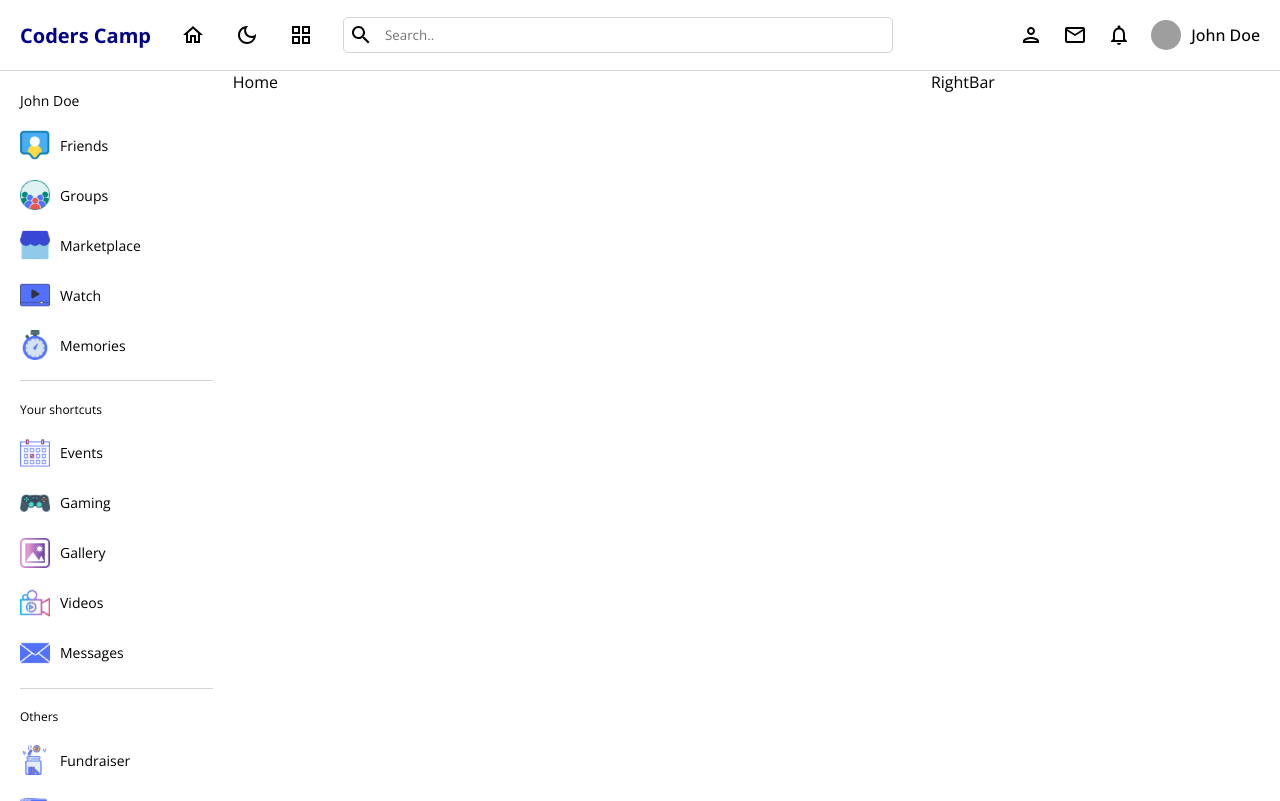
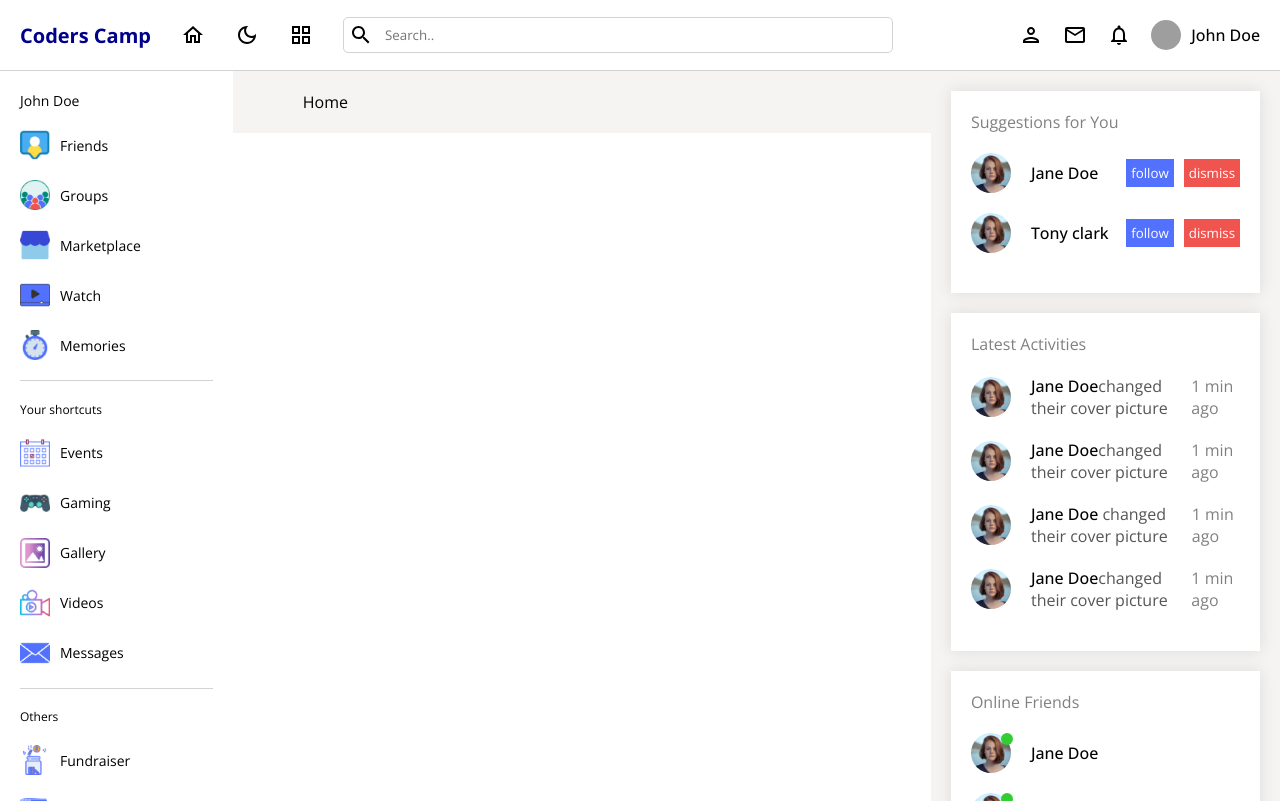
Before and after one commit to hiteshmishra052/Coders-Camp, a React (Create React App) app in the folder my-app/: page / in a window 1280 px wide. Built offline with nearby package versions, Linux system fonts and the light colour scheme; grey boxes are pictures that could not be loaded.

Commit message:
adding dark mode

```diff
--- a/my-app/src/App.js
+++ b/my-app/src/App.js
@@ -11,15 +11,19 @@ import RightBar from "./components/rightBar/RightBar";
 import Home from "./pages/home/home";
 import Profile from "./pages/profile/profile";
 import { Navigate } from "react-router-dom";
+import "./style.scss";
+import { useContext } from "react";
+import { DarkModeContext } from "./context/darkModeContext";
 
 function App() {
 
   const currentUser = true;
 
+  const {darkMode} = useContext(DarkModeContext);
   const Layout = ()=>
   {
     return(
-      <div>
+      <div className={`theme-${darkMode? "dark": "light"}`}>
         <Navbar/>
         <div style={{display:"flex"}}>
           <LeftBar/>
--- a/my-app/src/components/leftBar/leftBar.scss
+++ b/my-app/src/components/leftBar/leftBar.scss
@@ -1,4 +1,6 @@
+@import "../../style.scss";
 .leftBar {
+  @include themify($themes) {
     flex: 2;
     position: sticky;
     top: 70px;
@@ -6,13 +8,17 @@
     overflow: scroll;
     background-color: themed("bg");
     color: themed("textColor");
+
+    &::-webkit-scrollbar {
+      display: none;
+    }
     .container {
       padding: 20px;
       hr {
         margin: 20px 0px;
         border: none;
         height: 0.5px;
-        background-color: lightgray;
+        background-color: themed("border");
       }
       .menu {
         display: flex;
@@ -52,3 +58,4 @@
       }
     }
   }
+}
--- a/my-app/src/components/navbar/navbar.scss
+++ b/my-app/src/components/navbar/navbar.scss
@@ -1,49 +1,59 @@
-.navbar{
+@import "../../style.scss";
+
+.navbar {
+  @include themify($themes) {
     display: flex;
     align-items: center;
     justify-content: space-between;
     padding: 10px 20px;
     height: 50px;
-    border-bottom: 1px solid lightgray;
-
-    .left{
+    border-bottom: 1px solid themed("border");
+    position: sticky;
+    top: 0;
+    background-color: themed("bg");
+    color: themed("textColor");
+    .left {
       display: flex;
       align-items: center;
       gap: 30px;
-       span{
+
+      span {
         font-weight: bold;
         font-size: 20px;
-           color: darkblue;
+        color: themed("logo");
       }
-       .search{
+
+      .search {
         display: flex;
         align-items: center;
         gap: 10px;
-        border: 1px solid lightgray;
+        border: 1px solid themed("border");
         border-radius: 5px;
         padding: 5px;
-          input{
+        input {
           border: none;
           width: 500px;
+          background-color: transparent;
+          color:themed("textColor") ;
         }
       }
     }
-    .right{
+    .right {
       display: flex;
       align-items: center;
       gap: 20px;
-         .user{
+      .user {
         display: flex;
         align-items: center;
         gap: 10px;
         font-weight: 500;
-            img{
+        img {
           width: 30px;
           height: 30px;
           border-radius: 50%;
           object-fit: cover;
         }
-
       }
     }
   }
+}
--- a/my-app/src/components/rightBar/RightBar.jsx
+++ b/my-app/src/components/rightBar/RightBar.jsx
@@ -1,10 +1,108 @@
 import React from 'react';
 import "./rightBar.scss"
+import userimage from "./user.jpg";
 
 const RightBar=()=> {
   return (
-    <div className='rightBar'>
-      RightBar
+    <div className="rightBar">
+      <div className="container">
+        <div className="item">
+          <span>Suggestions for You</span>
+          <div className="user">
+            <div className="userInfo">
+              <img src={userimage} alt="" />
+              <span>Jane Doe</span>
+            </div>
+            <div className="buttons">
+              <button>follow</button>
+              <button>dismiss</button>
+            </div>
+          </div>
+          <div className="user">
+            <div className="userInfo">
+              <img src={userimage} alt="" />
+              <span>Tony clark</span>
+            </div>
+            <div className="buttons">
+              <button>follow</button>
+              <button>dismiss</button>
+            </div>
+          </div>
+        </div>
+        <div className="item">
+          <span>Latest Activities</span>
+          <div className="user">
+            <div className="userInfo">
+              <img src={userimage} alt="" />
+              <p>
+              <span>Jane Doe</span>
+              changed their cover picture
+              </p>
+            </div>
+            <span>1 min ago</span>
+          </div>
+          <div className="user">
+            <div className="userInfo">
+              <img src={userimage} alt="" />
+              <p>
+              <span>Jane Doe</span>
+              changed their cover picture
+              </p>
+            </div>
+            <span>1 min ago</span>
+          </div>
+          <div className="user">
+            <div className="userInfo">
+              <img src={userimage} alt="" />
+              <p>
+              <span>Jane Doe </span> changed their cover picture
+              </p>
+            </div>
+            <span>1 min ago</span>
+          </div>
+          <div className="user">
+            <div className="userInfo">
+              <img src={userimage} alt="" />
+              <p>
+              <span>Jane Doe</span>
+              changed their cover picture
+              </p>
+            </div>
+            <span>1 min ago</span>
+          </div>
+        </div>
+        <div className="item">
+          <span>Online Friends</span>
+          <div className="user">
+            <div className="userInfo">
+              <img src={userimage} alt="" />
+              <div className="online"/>
+              <span>Jane Doe</span>
+            </div>
+          </div>
+          <div className="user">
+            <div className="userInfo">
+              <img src={userimage} alt="" />
+              <div className="online"/>
+              <span>Jane Doe</span>
+            </div>
+          </div>
+          <div className="user">
+            <div className="userInfo">
+              <img src={userimage} alt="" />
+              <div className="online"/>
+              <span>Jane Doe</span>
+            </div>
+          </div>
+          <div className="user">
+            <div className="userInfo">
+              <img src={userimage} alt="" />
+              <div className="online"/>
+              <span>Jane Doe</span>
+            </div>
+          </div>
+        </div>
+      </div>
     </div>
   )
 }
--- a/my-app/src/components/rightBar/rightBar.scss
+++ b/my-app/src/components/rightBar/rightBar.scss
@@ -1,3 +1,92 @@
-.rightBar{
-    flex: 3;
+@import "../../style.scss";
+.rightBar {
+  @include themify($themes) {
+  flex: 3;
+  position: sticky;
+  top: 70px;
+  height: calc(100vh - 70px);
+  overflow: scroll;
+  background-color: themed("bgSoft");
+  color: themed("textColor");
+
+  &::-webkit-scrollbar {
+    display: none;
+  }
+
+  .container {
+    padding: 20px;
+
+    .item {
+      -webkit-box-shadow: 0px 0px 15px 1px rgba(0, 0, 0, 0.09);
+      -moz-box-shadow: 0px 0px 15px 1px rgba(0, 0, 0, 0.09);
+      box-shadow: 0px 0px 15px 1px rgba(0, 0, 0, 0.09);
+      padding: 20px;
+      margin-bottom: 20px;
+      background-color: themed("bg");
+
+      span {
+        color: gray;
+      }
+
+      .user {
+        display: flex;
+        align-items: center;
+        justify-content: space-between;
+        margin: 20px 0px;
+
+        .userInfo {
+          display: flex;
+          align-items: center;
+          gap: 20px;
+          position: relative;
+
+          img {
+            width: 40px;
+            height: 40px;
+            border-radius: 50%;
+            object-fit: cover;
+          }
+          .online {
+            width: 12px;
+            height: 12px;
+            border-radius: 50%;
+            background-color: limegreen;
+            position: absolute;
+            top: 0;
+            left: 30px;
+          }
+
+          p {
+            color: themed("textColorSoft");
+          }
+
+          span {
+            font-weight: 500;
+            color: themed("textColor");
+          }
+        }
+        .buttons {
+          display: flex;
+          align-items: center;
+          gap: 10px;
+
+          button {
+            border: none;
+            padding: 5px;
+            color: white;
+            cursor: pointer;
+
+            &:first-child {
+              background-color: #5271ff;
+            }
+
+            &:last-child {
+              background-color: #f0544f;
+            }
+          }
+        }
+      }
+    }
+  }
 }
+}
--- /dev/null
+++ b/my-app/src/context/darkModeContext.jsx
@@ -0,0 +1,20 @@
+import { createContext, useEffect, useState } from "react";
+
+export const DarkModeContext = createContext()
+
+export const DarkModeContextProvider =({children}) =>{
+    const [darkMode, setDarkMode] = useState( JSON.parse( localStorage.getItem("darkMode")) || false
+    );
+
+    const toggle = ()=>{
+        setDarkMode(!darkMode);
+    };
+
+    useEffect(()=>{
+       localStorage.setItem("darkMode", darkMode)
+    },[darkMode]);
+
+    return (
+        <DarkModeContext.Provider value={{darkMode,toggle}}>{children}</DarkModeContext.Provider>
+    )
+}
--- a/my-app/src/index.js
+++ b/my-app/src/index.js
@@ -1,10 +1,14 @@
 import React from 'react';
 import ReactDOM from 'react-dom/client';
 import App from './App';
+import { DarkModeContext, DarkModeContextProvider } from './context/darkModeContext';
 
 const root = ReactDOM.createRoot(document.getElementById('root'));
 root.render(
   <React.StrictMode>
+    <DarkModeContextProvider>
     <App />
+    </DarkModeContextProvider>
+
   </React.StrictMode>
 );
--- a/my-app/src/pages/home/home.scss
+++ b/my-app/src/pages/home/home.scss
@@ -0,0 +1,8 @@
+@import "../../style.scss";
+
+.home {
+  @include themify($themes) {
+     background-color: themed("bgSoft");
+     padding: 20px 70px;
+  }
+}
--- /dev/null
+++ b/my-app/src/style.scss
@@ -0,0 +1,52 @@
+$themes: (
+  light: (
+    textColor: #000,
+    bg: white,
+    logo: darkblue,
+    bgSoft: #f6f3f3,
+    textColorSoft: #555,
+    border: lightgray,
+  ),
+  dark: (
+    textColor: whitesmoke,
+    bg: #222,
+    logo: white,
+    bgSoft: #333,
+    textColorSoft: lightgray,
+    border: #444,
+  ),
+);
+
+@mixin themify($themes) {
+  @each $theme, $map in $themes {
+    .theme-#{$theme} & {
+      $theme-map: () !global;
+      @each $key, $submap in $map {
+        $value: map-get(map-get($themes, $theme), "#{$key}");
+        $theme-map: map-merge(
+          $theme-map,
+          (
+            $key: $value,
+          )
+        ) !global;
+      }
+      @content;
+      $theme-map: null !global;
+    }
+  }
+}
+
+@function themed($key) {
+  @return map-get($theme-map, $key);
+}
+
+@mixin mobile {
+  @media (max-width: 480px) {
+    @content;
+  }
+}
+@mixin tablet {
+  @media (max-width: 960px) {
+    @content;
+  }
+}
```
Also changed, not shown: my-app/src/components/rightBar/user.jpg (added). Lines whose indentation alone changed are shown as unchanged.
